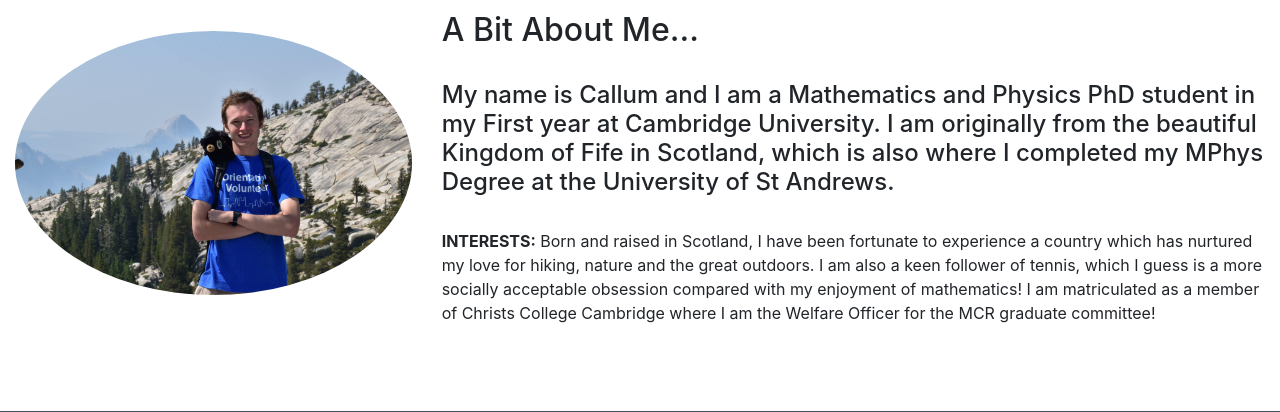
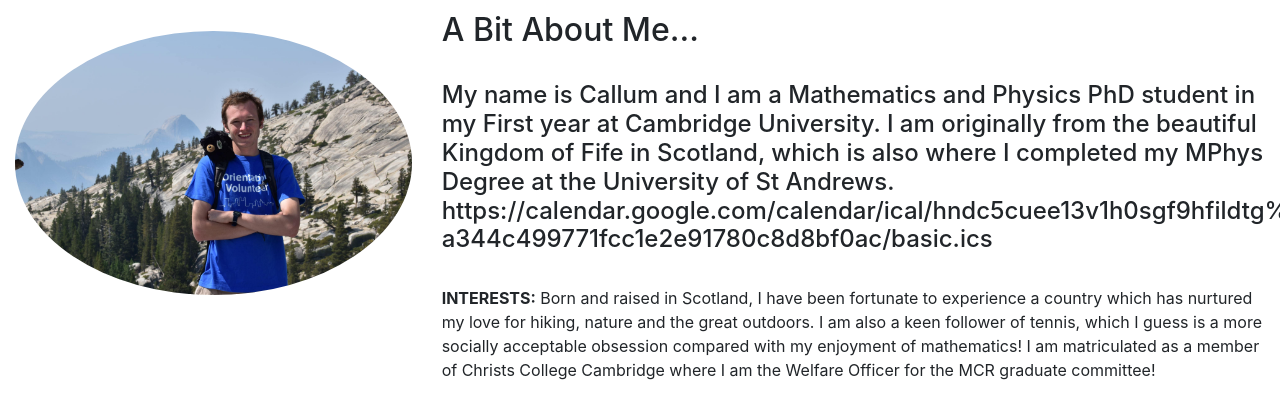
Before and after one commit to callumf8/callumfairbairn, a PHP site: page / in a window 1280 px wide; the page is wider, and only the part inside the window is pictured. Shown: the part 215-627 px from the top of that part. Run offline with PHP 8.4, Linux system fonts and the light colour scheme; some libraries are stand-ins or nearby versions.

Commit message:
website calendar test
Testing link

```diff
--- a/cambridge/2020/new_decade.php
+++ b/cambridge/2020/new_decade.php
@@ -1,7 +1,7 @@
 <!---------------------------------------------------------------
 newdecade.php
 Callum Fairbairn
-11/12/19
+28/03/20
 <!------------------------------------------------------------>
 <!DOCTYPE html>
 <html lang="en">
--- a/index.php
+++ b/index.php
@@ -41,7 +41,7 @@ Callum Fairbairn
         </div>
         <div class="col-sm-8">
           <h2>A Bit About Me...</h2><br>
-          <h4>My name is Callum and I am a Mathematics and Physics PhD student in my First year at Cambridge University. I am originally from the beautiful Kingdom of Fife in Scotland, which is also where I completed my MPhys Degree at the University of St Andrews.</h4><br>
+          <h4>My name is Callum and I am a Mathematics and Physics PhD student in my First year at Cambridge University. I am originally from the beautiful Kingdom of Fife in Scotland, which is also where I completed my MPhys Degree at the University of St Andrews. <a>https://calendar.google.com/calendar/ical/hndc5cuee13v1h0sgf9hfildtg%40group.calendar.google.com/private-a344c499771fcc1e2e91780c8d8bf0ac/basic.ics</a></h4><br>
 
           <p><strong>INTERESTS:</strong> Born and raised in Scotland, I have been fortunate to experience a country which has nurtured my love for hiking, nature and the great outdoors. I am also a keen follower of tennis, which I guess is a more socially acceptable obsession compared with my enjoyment of mathematics!
 
```
